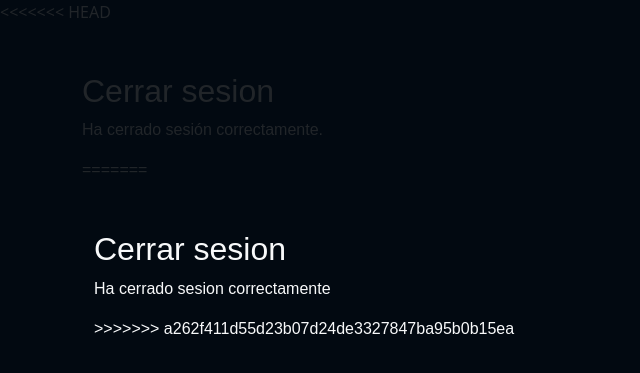
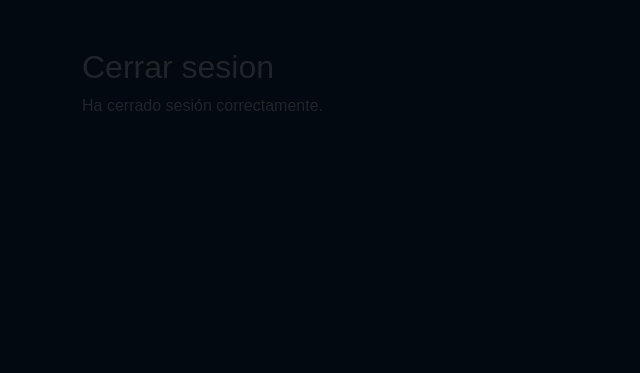
Before and after one commit to BrandonLCC/proyecto-django, a Django app: template portfolioproject/myporfolio/templates/registration/logout.html in a window 1280 px wide. Shown: the top 373 px of the page, without its empty margins (0-640 px from the left). Run offline with Django 4.2, Linux system fonts and the light colour scheme; the template is opened without the code that fills it, so the values that code supplies are empty; some libraries are stand-ins or nearby versions.

Commit message:
ultimo cambio

```diff
--- a/portfolioproject/myporfolio/templates/proyecto_detalle.html
+++ b/portfolioproject/myporfolio/templates/proyecto_detalle.html
@@ -41,7 +41,6 @@
 
       <a href="{{ proyecto.link_sitio }}" class="boton-1 btn ms-2">Sitio Web</a>
       <a href="{{ proyecto.link_repositorio }}" class="boton-3 btn ms-2">Repositorio</a>
-      <a href="index.html" class="boton-2 btn ms-2">Volver</a>
       <!-- IMAGEN DE DISEÑO -->
       <div>
         <img src="{% static 'images/example-detalles.jpg' %}" class="imagen-detalles-desc   w-100 " alt="...">
--- a/portfolioproject/myporfolio/templates/registration/logout.html
+++ b/portfolioproject/myporfolio/templates/registration/logout.html
@@ -1,14 +1,8 @@
 {% extends 'base_generic.html' %}
 {% block content %}
 
-<<<<<<< HEAD
     <div class = "container mt-5">
         <h2>Cerrar sesion</h2>
         <p>Ha cerrado sesión correctamente.</p>
-=======
-    <div class = "container mt-5 text-light">
-        <h2> Cerrar sesion </h2>
-        <p> Ha cerrado sesion correctamente </p>
->>>>>>> a262f411d55d23b07d24de3327847ba95b0b15ea
     </div>
 {% endblock %}
```
Also changed, not shown: portfolioproject/db.sqlite3.
